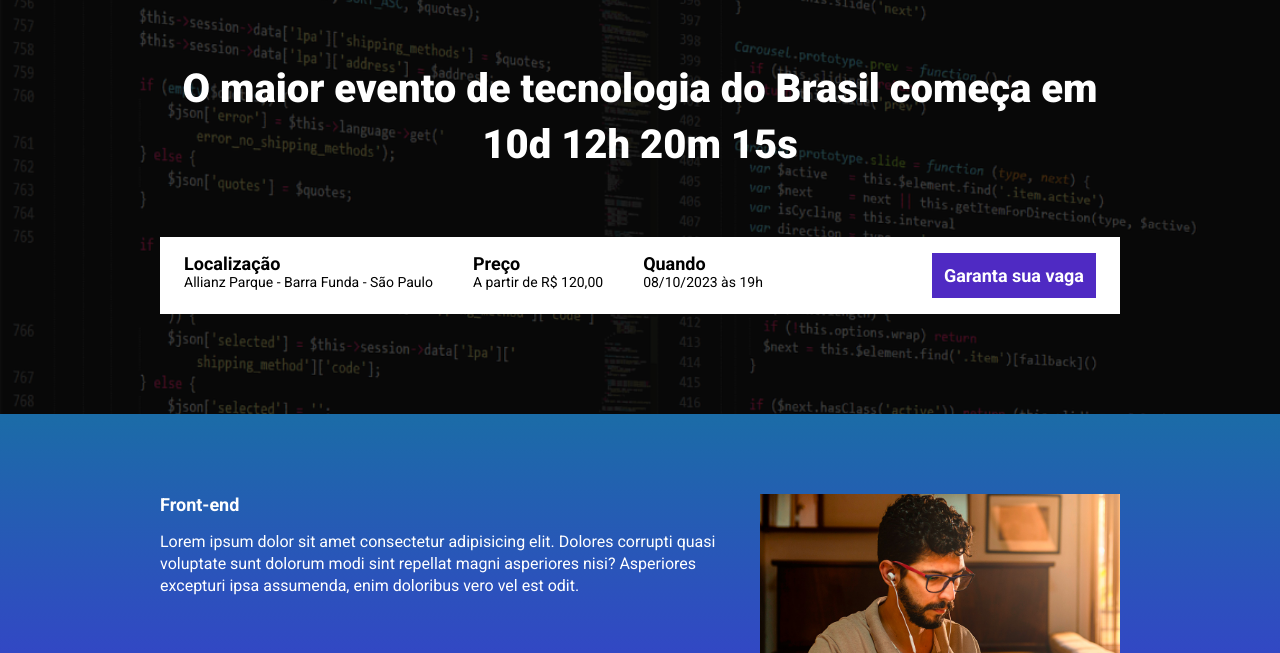
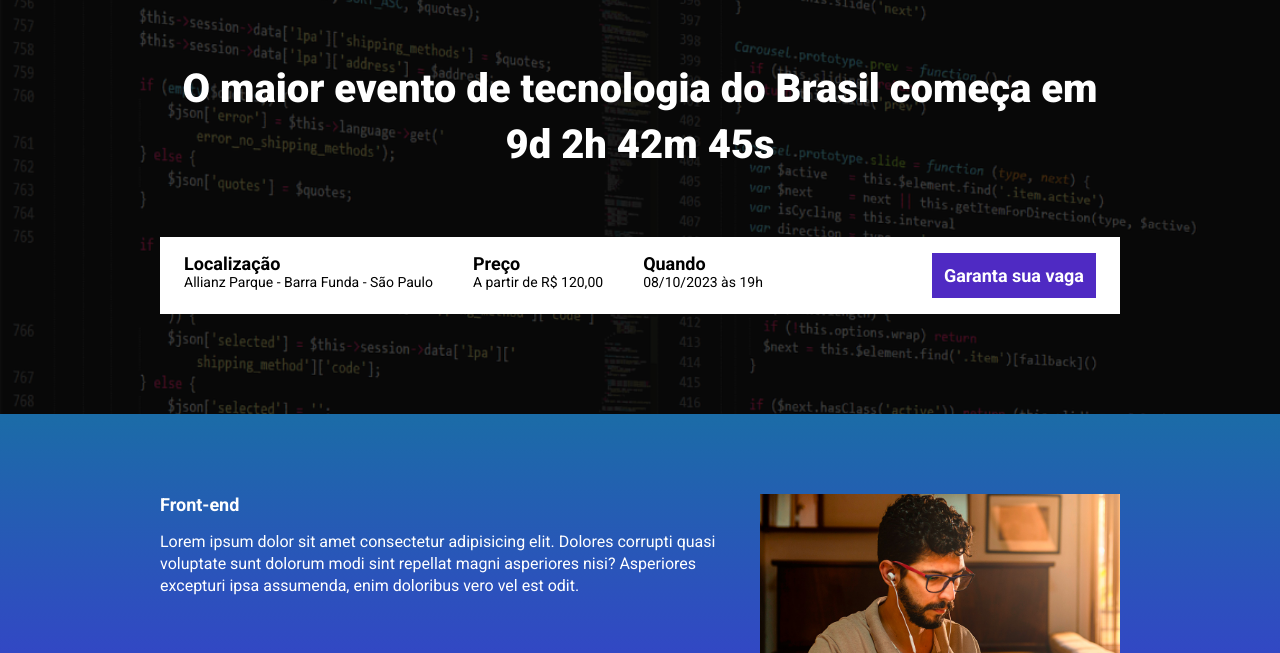
Before and after one commit to Eduuard023/ebac_tech_talks, a website built with Parcel: page src/index.html in a window 1280 px wide. Shown: the part 147-800 px from the top of the page. Built offline with nearby package versions, Linux system fonts and the light colour scheme.

Commit message:
criando o contador

```diff
--- a/src/index.html
+++ b/src/index.html
@@ -16,7 +16,7 @@
         <div class="container">
             <img class="hero__logo" src="./images/ebac_logo.svg" alt="ebac logo">
             <p class="hero__text">
-                O maior evento de tecnologia do Brasil começa em 10d 12h 20m 15s
+                O maior evento de tecnologia do Brasil começa em <span id="contador"></span>
             </p>
             <div class="infos-bar">
                 <ul class="infos-bar__infos">
--- a/src/scripts/main.js
+++ b/src/scripts/main.js
@@ -1 +1,28 @@
 AOS.init();
+
+const dataEvento = new Date('Oct 08, 2023 19:00:00');
+const timeStampEvento = dataEvento.getTime();
+
+const contaHoras = setInterval(function(){
+    const agora = new Date();
+    const timeStampAtual = agora.getTime();
+
+    const distanciaEvento = timeStampEvento - timeStampAtual;
+
+    const diaEmMs = 1000 * 60 * 60 *24;
+    const horaEmMs = 1000 * 60 * 60;
+    const minutoEmMs = 1000*60
+
+    const diasAteEvento = Math.floor(distanciaEvento / diaEmMs);
+    const horasAteEvento = Math.floor((distanciaEvento % diaEmMs) / horaEmMs);
+    const minutosAteEvento = Math.floor((distanciaEvento % horaEmMs ) / minutoEmMs);
+    const segundosAteEvento = Math.floor((distanciaEvento % minutoEmMs) / 1000)
+
+    document.getElementById('contador').innerHTML = `${diasAteEvento}d ${horasAteEvento}h ${minutosAteEvento}m ${segundosAteEvento}s`
+
+    if(diasAteEvento < 0){
+        clearInterval(contaHoras);
+        document.getElementById('contador').innerHTML = 'Evento expirado';
+    }
+
+}, 1000)
```
